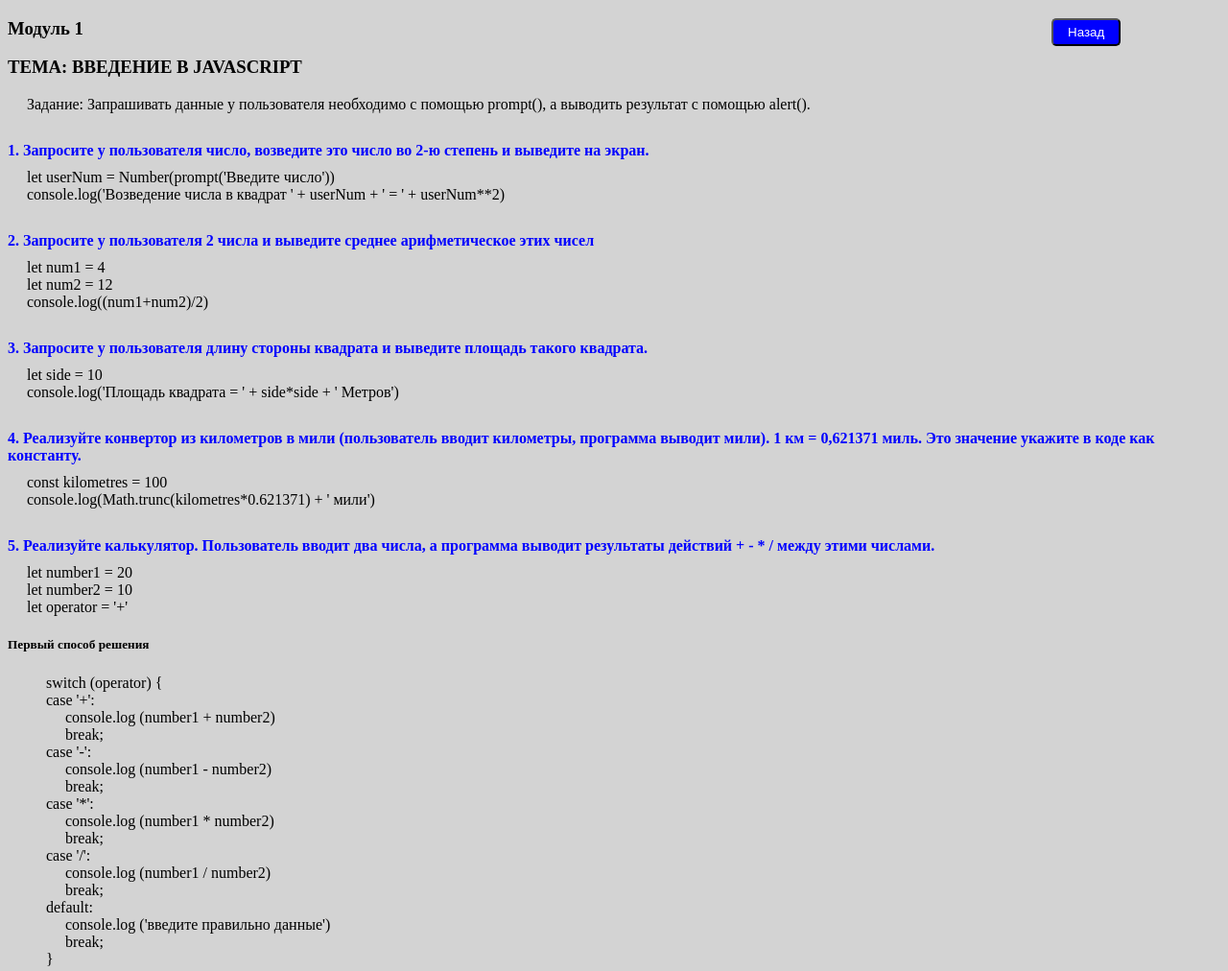
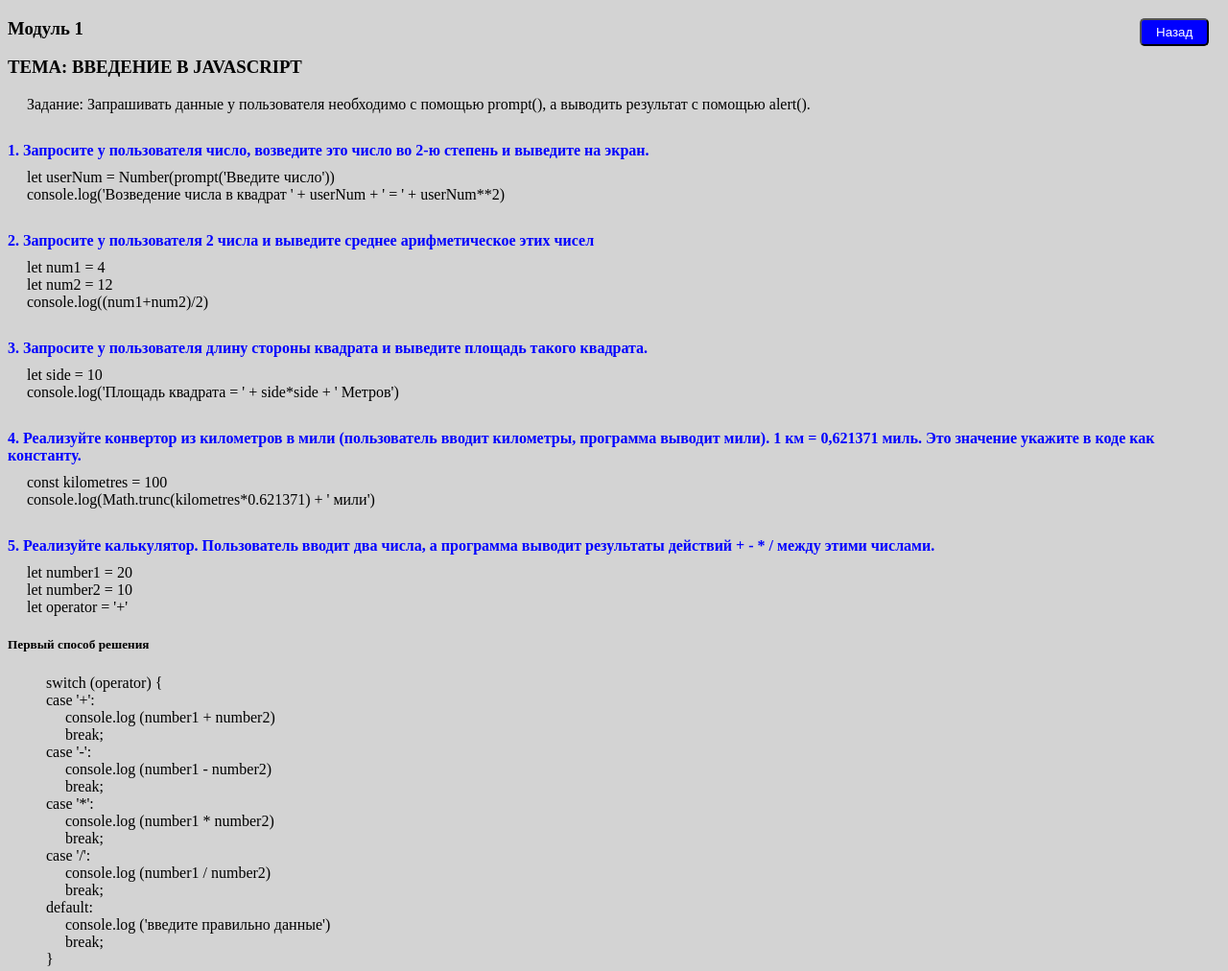
Before and after one commit to belkud/JavaScript, a website built with Vite: page JS_PZ_Modul_1_Week_1.html in a window 1280 px wide. Shown: the top 1012 px of the page at 96% size. Built offline with nearby package versions, Linux system fonts and the light colour scheme.

Commit message:
calc_margin

```diff
--- a/JS_PZ_Modul_1_Week_1.html
+++ b/JS_PZ_Modul_1_Week_1.html
@@ -143,7 +143,7 @@ a {
 
 .button_fixed {
   position: fixed;
-  margin-left: 85%;
+  margin-left: calc(100% - 100px);
 }
 
 .color {
```
